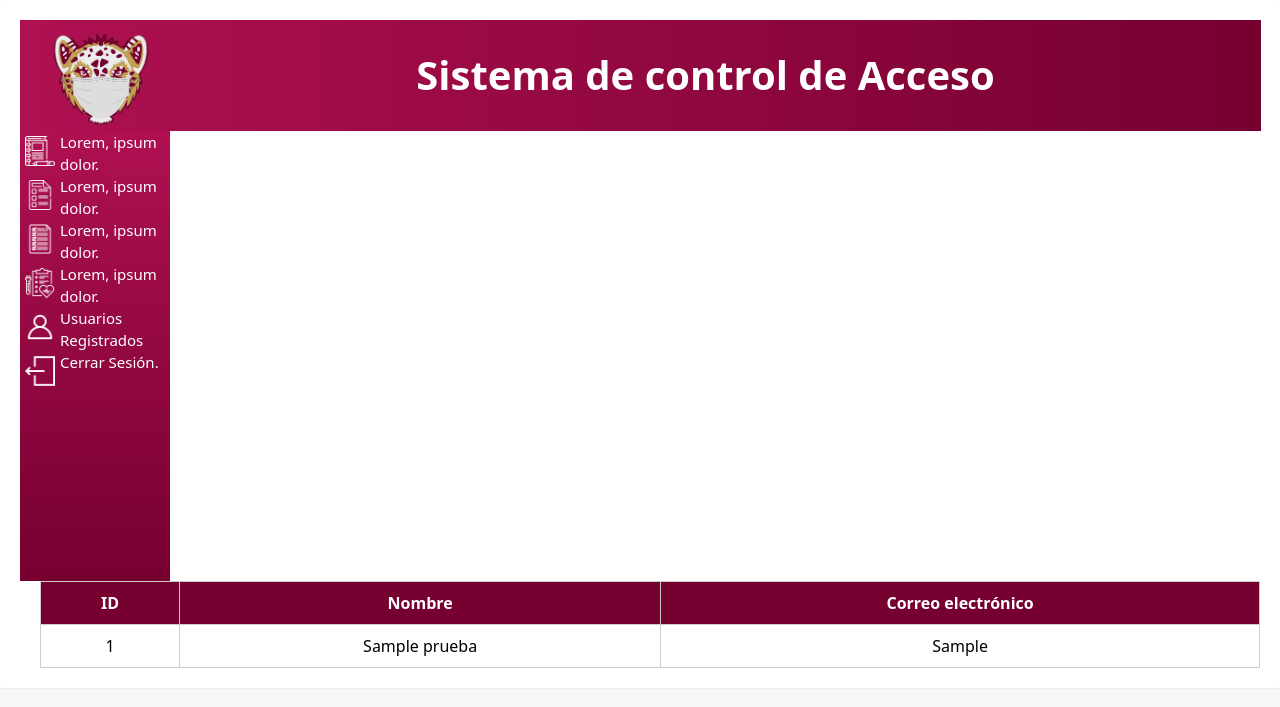
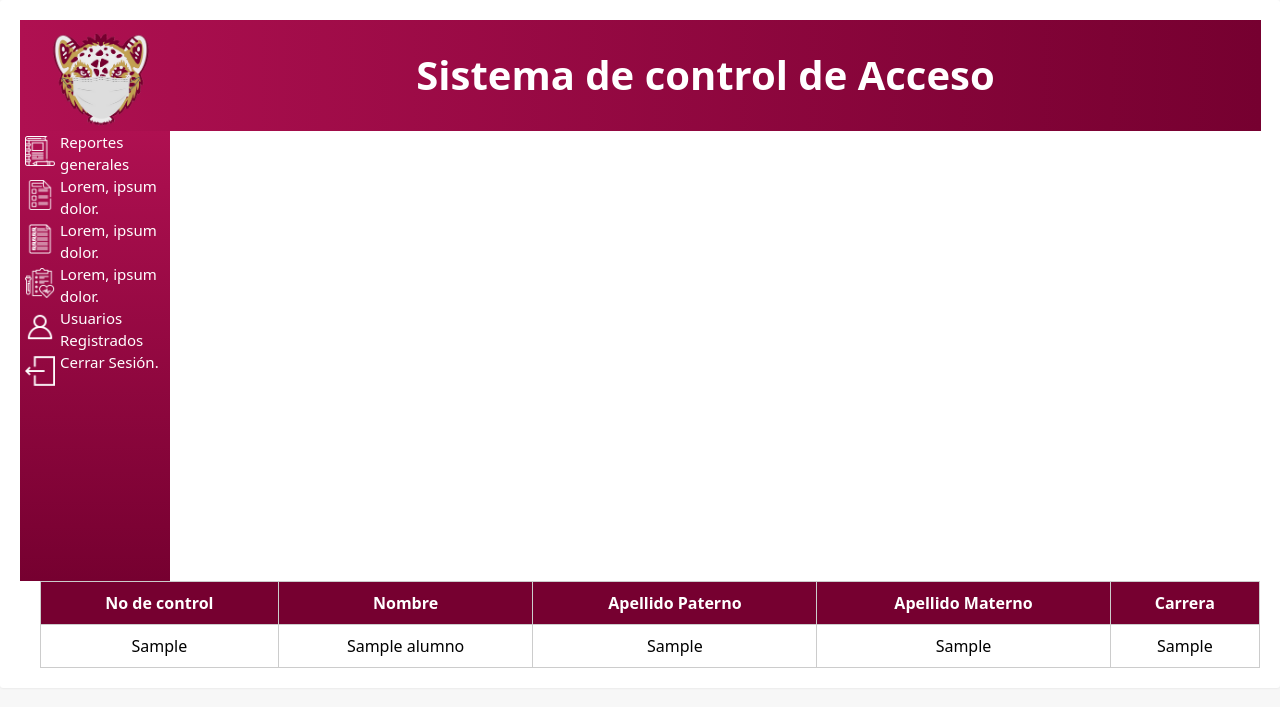
Before and after one commit to andyhermed/covitec, a PHP site: page /reportes.php in a window 1280 px wide. Shown: the top 707 px of the page. Run offline with PHP 8.4, Linux system fonts and the light colour scheme; tables that the repository leaves empty or names only in its code hold one stand-in row (values such as "Sample post").

Commit message:
Modified

```diff
--- a/credenciales.php
+++ b/credenciales.php
@@ -1,6 +1,6 @@
 <?php
-$db_servidor = 'localhost';
-$db_usuario = 'root';
-$db_password = '';
-$db_basededatos = 'pruebaphp';
+$db_servidor = '65.99.225.119';
+$db_usuario = 'caitecmx_covitec';
+$db_password = 'HZ9bKz2PSlNY';
+$db_basededatos = 'caitecmx_covitec';
 ?>
--- a/css/style.css
+++ b/css/style.css
@@ -56,6 +56,7 @@ body {
 table {
     border-collapse: collapse;
     width: 100%;
+    height: 100%;
 }
 
 table th {
--- a/reportes.php
+++ b/reportes.php
@@ -3,10 +3,10 @@
 require_once ("conexion.php");
 $mensaje = "";
 //revisar datos a insertar
-if (isset($_POST["u_id"]) and isset($_POST["u_name"]) and isset($_POST["u_email"])){
+if (isset($_POST["u_no_control"]) and isset($_POST["u_contrasena"]) and isset($_POST["u_nombre"]) and isset($_POST["u_apellido_paterno"]) and isset($_POST["u_apellido_materno"]) and isset($_POST["u_carrera"])){
 
     //procedemos a insertar
-    $sql = "insert into pruebas (id, nombre, email) values('".$_POST["u_id"]."','".$_POST["u_name"]."','".$_POST["u_email"]."')";
+    $sql = "insert into info_alumnos (no_control, contrasena, nombre, apellido_paterno, apellido_materno, carrera) values('".$_POST["u_no_control"]."','".$_POST["u_contrasena"]."','".$_POST["u_nombre"]."','".$_POST["u_apellido_paterno"]."','".$_POST["u_apellido_materno"]."','".$_POST["u_carrera"]."')";
 
     if ($conn->query($sql)) {
         $mensaje = "";
@@ -16,7 +16,7 @@ if (isset($_POST["u_id"]) and isset($_POST["u_name"]) and isset($_POST["u_email"
 }
 
 //realizar consulta de registros y guardarlos en variable
-$sql = "select * from pruebas";
+$sql = "select * from info_alumnos";
 $resultado = $conn->query($sql);
 //indicar donde poner los registros
 
@@ -41,7 +41,7 @@ $resultado = $conn->query($sql);
             <div id="navegacion">
                 <div id=reporte>
                 <img src="img/reporte1.png" alt="">
-                <a href="#">Lorem, ipsum dolor.</a>
+                <a href="../covitec/reportes.php">Reportes generales</a>
                 </div>
                 <div id=reporte>
                 <img src="img/reporte2.png" alt="">
@@ -68,17 +68,21 @@ $resultado = $conn->query($sql);
             <table>
                         <tbody>
                             <tr>
-                                <th>ID</th>
+                                <th>No de control</th>
                                 <th>Nombre</th>
-                                <th>Correo electrónico</th>
+                                <th>Apellido Paterno</th>
+                                <th>Apellido Materno</th>
+                                <th>Carrera</th>
                             </tr>
                             <?php //ESTO ES PHP
                                 if ($resultado->num_rows>0) {
                                     while ($registro = $resultado->fetch_array()) {
                                          echo "<tr>";
-                                         echo "<td>".$registro['id']."</td>";
+                                         echo "<td>".$registro['no_control']."</td>";
                                          echo "<td>".$registro['nombre']."</td>";
-                                         echo "<td>".$registro['correo']."</td>";
+                                         echo "<td>".$registro['apellido_paterno']."</td>";
+                                         echo "<td>".$registro['apellido_materno']."</td>";
+                                         echo "<td>".$registro['carrera']."</td>";
                                          echo "</tr>";
                                     }
                                 }
```
Also changed, not shown: nuevo_user.php (+17 -7 lines), usuarios.php (+11 -7 lines).
